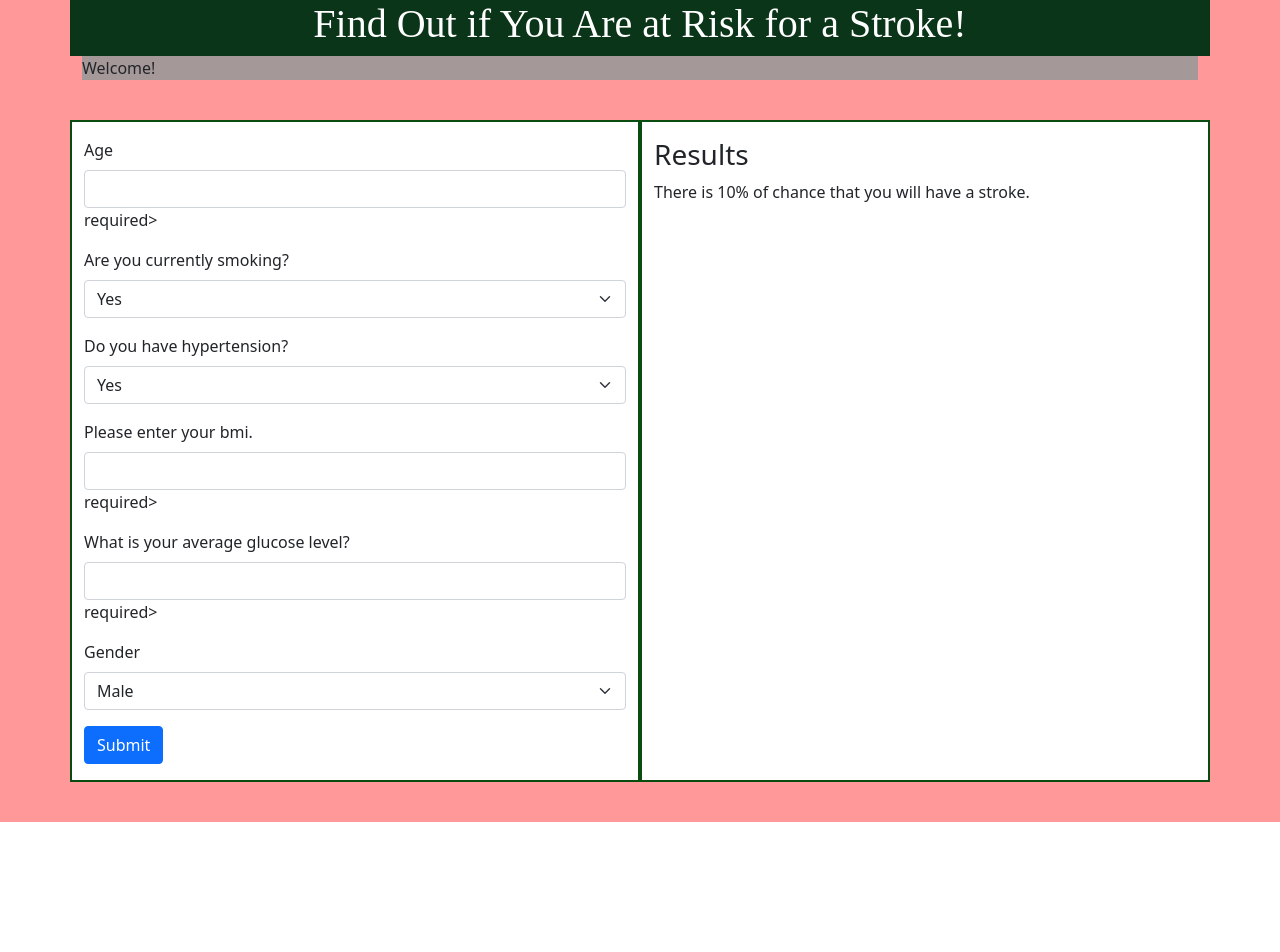
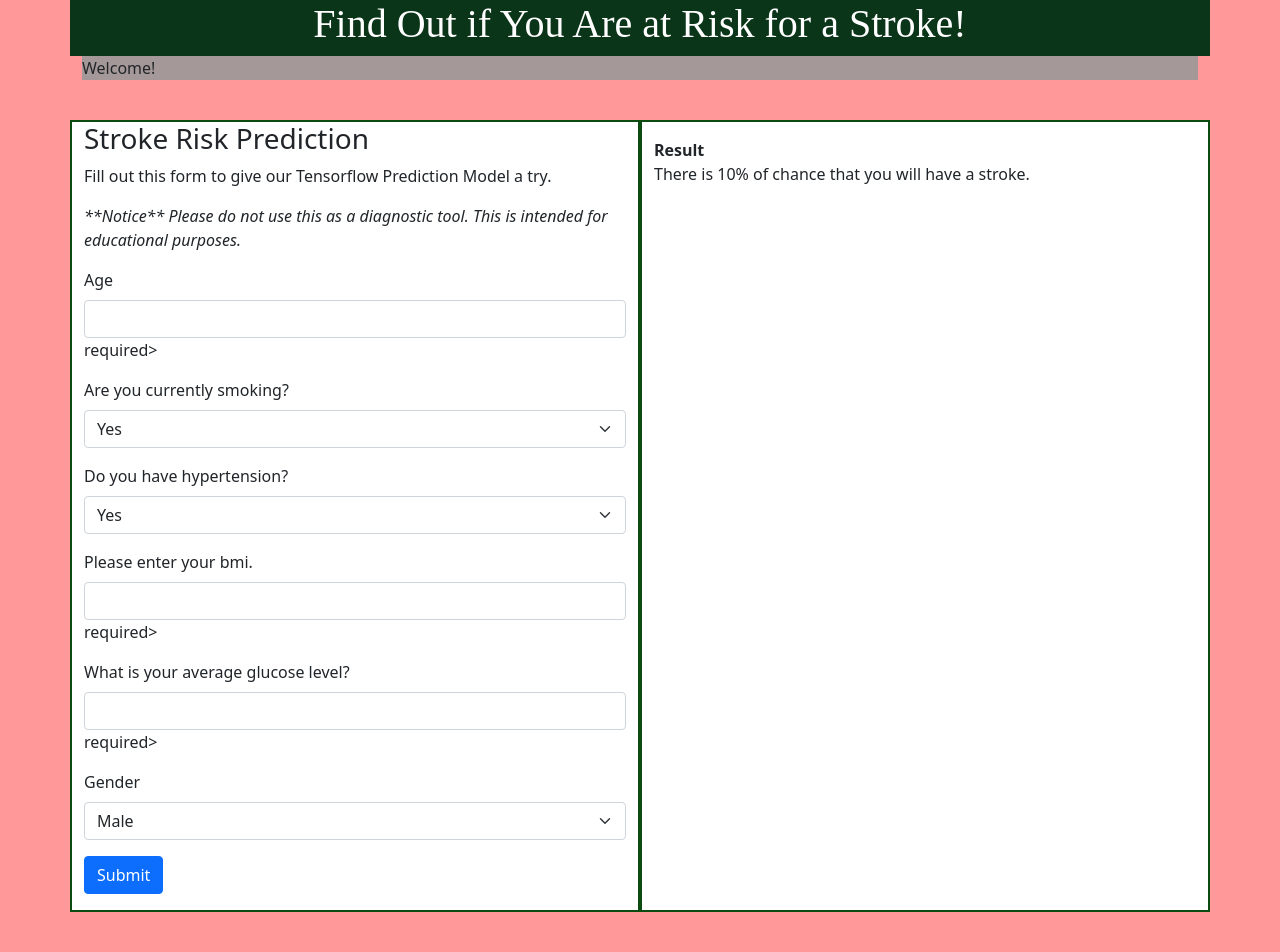
Before and after one commit to mattdharmon/stroke_data_analysis, a Flask app: template templates/index.html in a window 1280 px wide. Before the commit the page ends 822 px from the top, so only its background shows below. Run offline with Flask 2, Linux system fonts and the light colour scheme; the template is opened without the code that fills it: most values are stand-ins (such as "Sample title", 1, 10 or a date in 2020); form fields are guessed from the names that the template uses; some libraries are stand-ins or nearby versions; some web fonts are replaced.

Commit message:
Added some titles and directions.

```diff
--- a/templates/index.html
+++ b/templates/index.html
@@ -113,6 +113,15 @@
 
             <div class="row">
                 <div class="col-md-6 col-sm-12 mb-3" id="leftBar">
+                    <h3>
+                        Stroke Risk Prediction
+                    </h3>
+                    <p class="bd-lead">
+                        Fill out this form to give our Tensorflow Prediction Model a try.
+                    </p>
+                    <p class="bd-lead">
+                        <i>**Notice** Please do not use this as a diagnostic tool. This is intended for educational purposes.</i>
+                    </p>
                     <form action="/" method="post">
                         <div class="mb-3 mt-3">
                             <label for="age" class="form-label">Age</label>
@@ -199,8 +208,14 @@
                         {% if prediction is none %}
                             Submit Form for Results
                         {% else %}
-                            <h3>Results</h3>
-                            There is {{ prediction * 100 }}% of chance that you will have a stroke.
+                            <dl>
+                                <dt>
+                                    Result
+                                </dt>
+                                <dd>
+                                    There is {{ prediction * 100 }}% of chance that you will have a stroke.
+                                </dd>
+                            </dl>
                         {% endif %}
                     </p>
                 </div>
```
